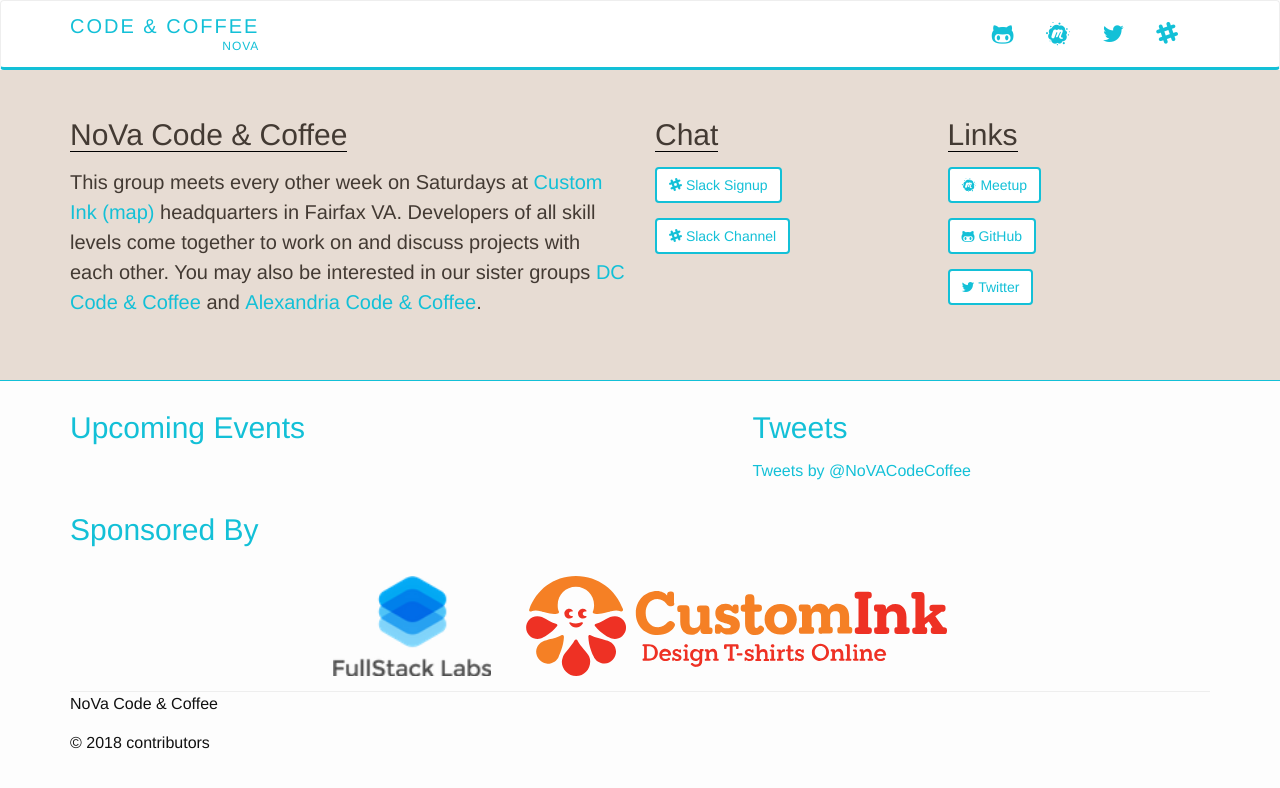
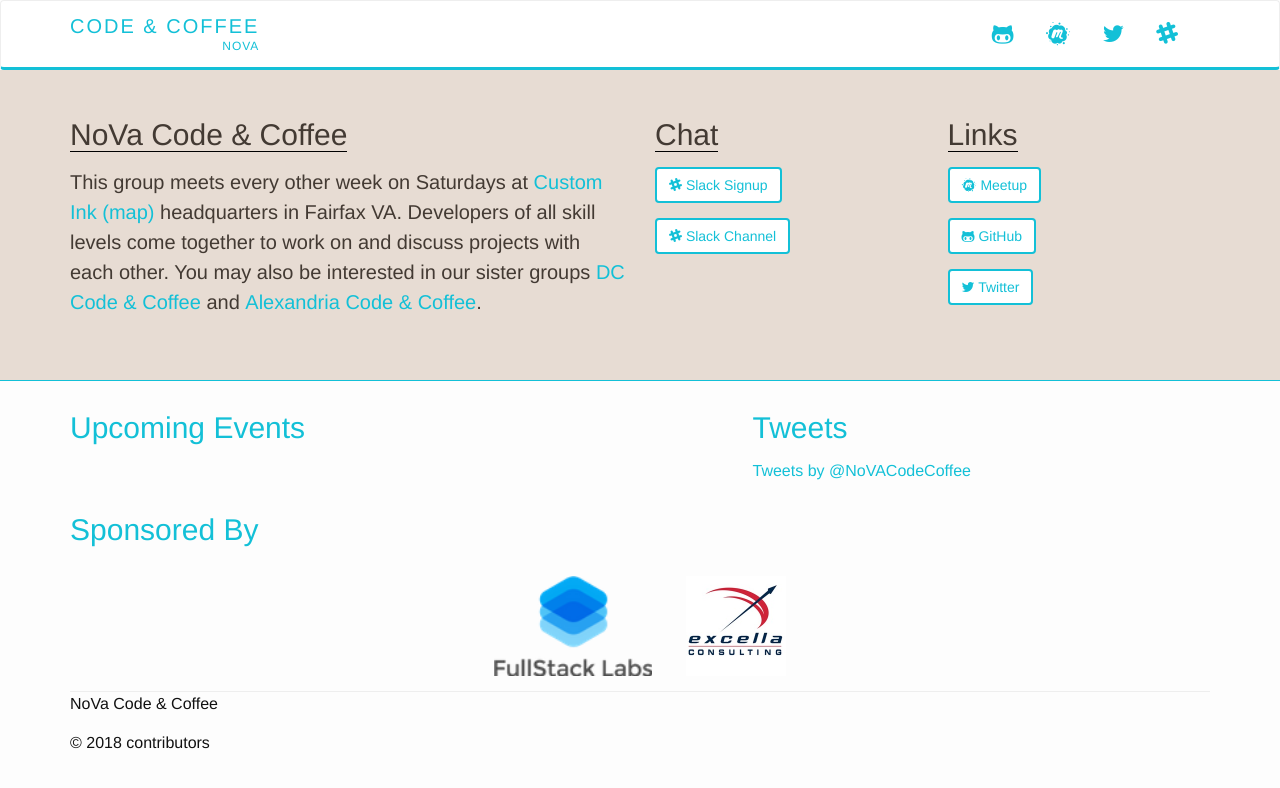
Before and after one commit to NoVACodeCoffee/novacodecoffee.github.io, a Jekyll site: the page built from index.html, in a window 1280 px wide. Shown: the top 788 px of the page. Built offline with Jekyll 4.4.1, drawn with Linux system fonts in a browser that asks for light colours; nearby versions of some CDN libraries; comment, search, counter and statistics services are not loaded.

Commit message:
Add new sponsors

```diff
--- a/_includes/sponsors.html
+++ b/_includes/sponsors.html
@@ -7,8 +7,8 @@
     </a>
   </div>
   <div class="sponsor">
-    <a href="https://www.customink.com/">
-      <img src="/custom_ink.svg" "customink logo">
+    <a href="https://www.excella.com/">
+      <img src="/excella_logo.jpeg" alt="excella logo">
     </a>
   </div>
 </div>
```
Also changed, not shown: custom_ink.svg (deleted), excella_logo.jpeg (added).
